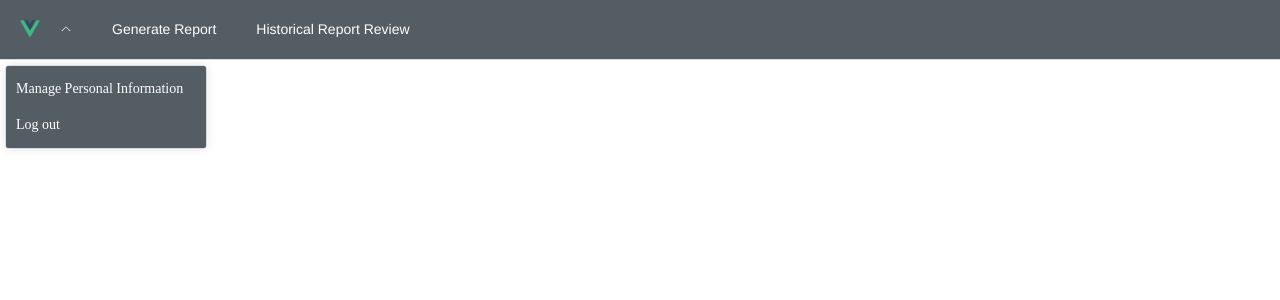
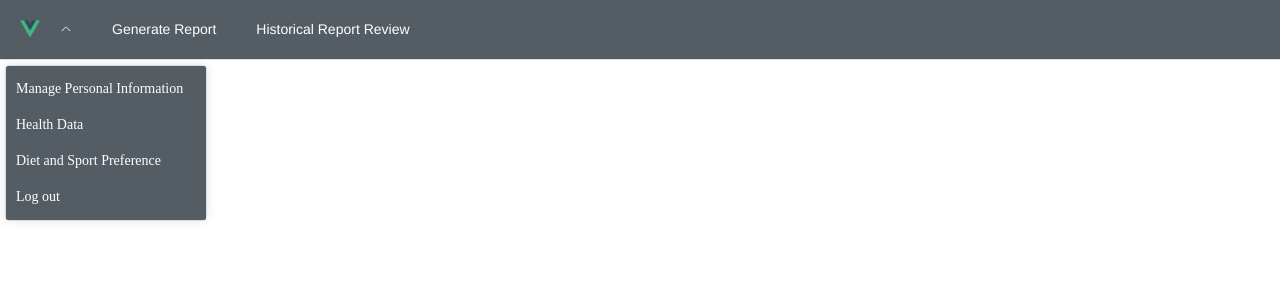
Before and after one commit to LeonalZong/ELEC5620, a Vue app: page /ReportGeneration in a window 1280 px wide. Shown: the top 300 px of the page. Built offline with nearby package versions, Linux system fonts and the light colour scheme.

Commit message:
增加按钮

```diff
--- a/src/components/HealthManagement.vue
+++ b/src/components/HealthManagement.vue
@@ -5,7 +5,9 @@
         <el-sub-menu index="1">
             <template v-slot:title><img src="../assets/logo.png" alt="Image 1" style="width: 20px; height: 20px; margin-right: 8px;"></template>
             <el-menu-item index="1-1" @click="goToPage('/UpdateInformation')">Manage Personal Information</el-menu-item>
-            <el-menu-item index="1-2" @click="logout">Log out</el-menu-item>
+            <el-menu-item index="1-2" @click="goToPage('/HealthData')">Health Data</el-menu-item>
+            <el-menu-item index="1-3" @click="goToPage('/DietSportPreference')">Diet and Sport Preference</el-menu-item>
+            <el-menu-item index="1-4" @click="logout">Log out</el-menu-item>
         </el-sub-menu>
         <el-menu-item index="2" @click="goToPage('/ReportGeneration')">Generate Report</el-menu-item>
         <el-menu-item index="3" @click="goToPage('/ReportReview')">Historical Report Review</el-menu-item>
--- a/src/components/ReportGeneration.vue
+++ b/src/components/ReportGeneration.vue
@@ -5,7 +5,9 @@
         <el-sub-menu index="1">
             <template v-slot:title><img src="../assets/logo.png" alt="Image 1" style="width: 20px; height: 20px; margin-right: 8px;"></template>
             <el-menu-item index="1-1" @click="goToPage('/UpdateInformation')">Manage Personal Information</el-menu-item>
-            <el-menu-item index="1-2" @click="logout">Log out</el-menu-item>
+            <el-menu-item index="1-2" @click="goToPage('/HealthData')">Health Data</el-menu-item>
+            <el-menu-item index="1-3" @click="goToPage('/DietSportPreference')">Diet and Sport Preference</el-menu-item>
+            <el-menu-item index="1-4" @click="logout">Log out</el-menu-item>
         </el-sub-menu>
         <el-menu-item index="2">Generate Report</el-menu-item>
         <el-menu-item index="3" @click="goToPage('/ReportReview')">Historical Report Review</el-menu-item>
--- a/src/components/ReportReview.vue
+++ b/src/components/ReportReview.vue
@@ -5,7 +5,9 @@
         <el-sub-menu index="1">
             <template v-slot:title><img src="../assets/logo.png" alt="Image 1" style="width: 20px; height: 20px; margin-right: 8px;"></template>
             <el-menu-item index="1-1" @click="goToPage('/UpdateInformation')">Manage Personal Information</el-menu-item>
-            <el-menu-item index="1-2" @click="logout">Log out</el-menu-item>
+            <el-menu-item index="1-2" @click="goToPage('/HealthData')">Health Data</el-menu-item>
+            <el-menu-item index="1-3" @click="goToPage('/DietSportPreference')">Diet and Sport Preference</el-menu-item>
+            <el-menu-item index="1-4" @click="logout">Log out</el-menu-item>
         </el-sub-menu>
         <el-menu-item index="2" @click="goToPage('/ReportGeneration')">Generate Report</el-menu-item>
         <el-menu-item index="3">Historical Report Review</el-menu-item>
```
